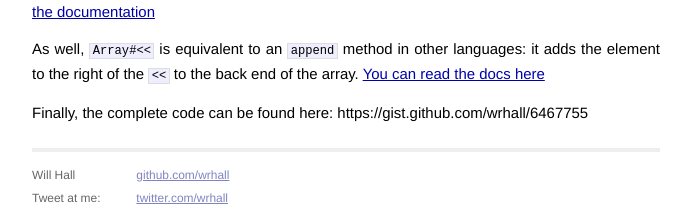
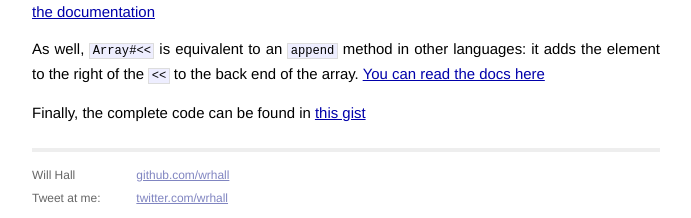
Before and after one commit to wrhall/wrhall.github.io, a Jekyll site: the page built from _posts/2013-09-06-merge-sort.markdown, in a window 1280 px wide. Shown: the part 2108-2326 px from the top of the page, without its empty margins (294-985 px from the left). Built offline with Jekyll 4.4.1, drawn with Linux system fonts in a browser that asks for light colours; Markdown is read by kramdown in place of the engine named in the settings.

Commit message:
Made the gist link a md link.

```diff
--- a/_posts/2013-09-06-merge-sort.markdown
+++ b/_posts/2013-09-06-merge-sort.markdown
@@ -100,4 +100,4 @@ A quick ruby note: `Array#shift` is a method that pulls the first element off of
 
 As well, `Array#<<` is equivalent to an `append` method in other languages: it adds the element to the right of the `<<` to the back end of the array. [You can read the docs here](http://www.ruby-doc.org/core-2.0.0/Array.html#method-i-3C-3C)
 
-Finally, the complete code can be found here: https://gist.github.com/wrhall/6467755
+Finally, the complete code can be found in [this gist](https://gist.github.com/wrhall/6467755)
```
